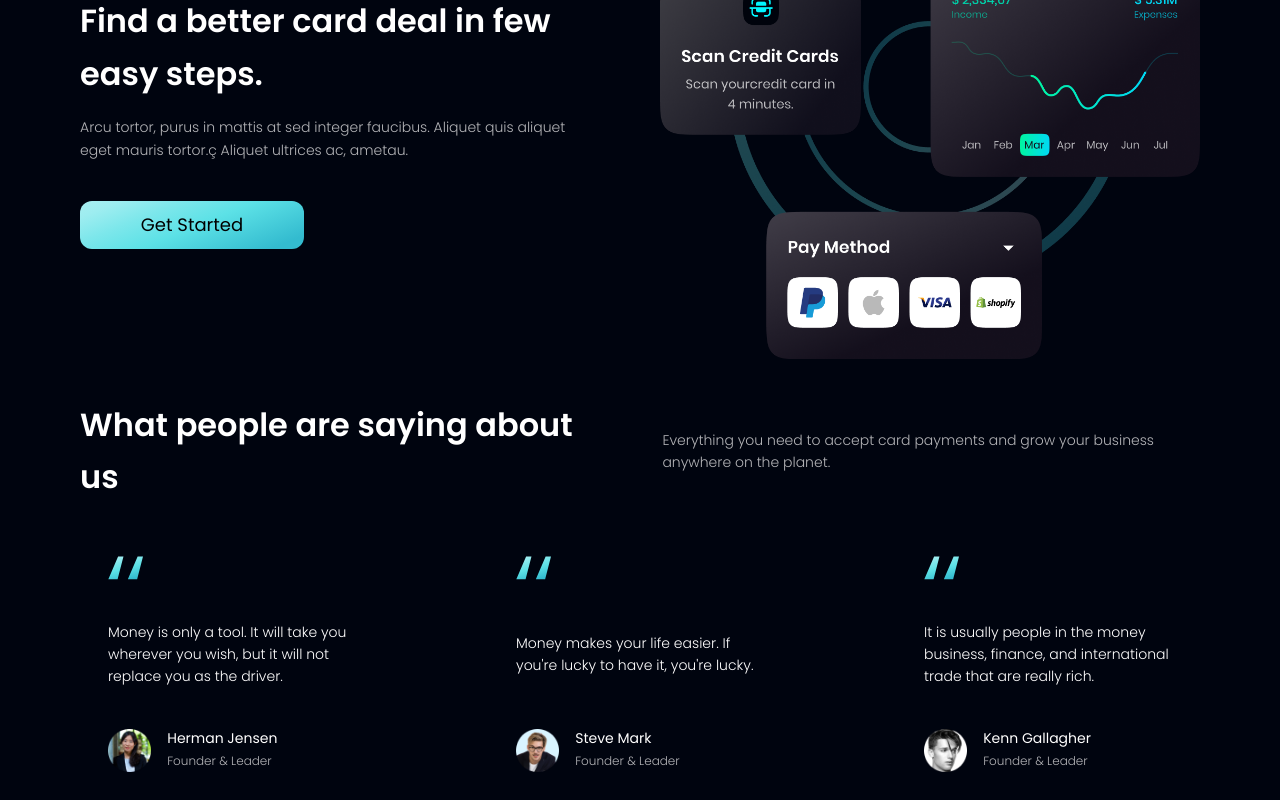
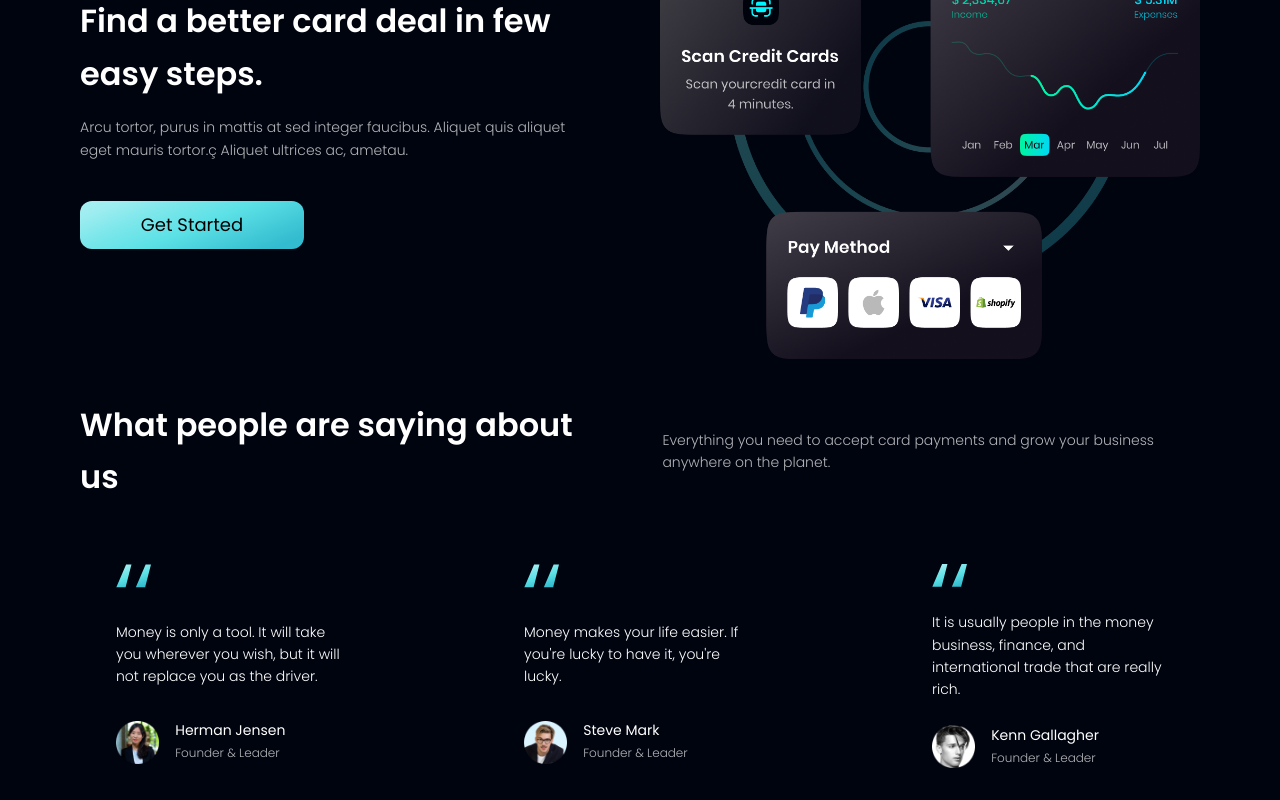
Before and after one commit to srwx/woobank-landing-page, a React (Vite) app: page / in a window 1280 px wide. Shown: the part 2004-2804 px from the top of the page. Built offline with nearby package versions, Linux system fonts and the light colour scheme.

Commit message:
update padding in card

```diff
--- a/src/components/PeopleCard/PeopleCard.tsx
+++ b/src/components/PeopleCard/PeopleCard.tsx
@@ -5,11 +5,11 @@ export const PeopleCard = ({ comment, name, job, image }: PeopleCardProps) => {
   return (
     <div
       className={classNames(
-        "rounded-xl w-[85%] h-[14rem]",
+        "rounded-xl w-[85%] h-[14rem] p-6",
         "flex flex-col justify-center gap-y-6",
         "hover:bg-gradient-to-r from-white/20 to-[#14101d] cursor-pointer",
-        "sm:w-[18rem] sm:h-[17rem] sm:justify-between sm:p-6",
-        "md:w-[19rem] md:p-7",
+        "sm:w-[18rem] sm:h-[17rem] sm:justify-between",
+        "md:w-[19rem] md:p-9",
         "lg:w-[21rem]"
       )}
     >
```
